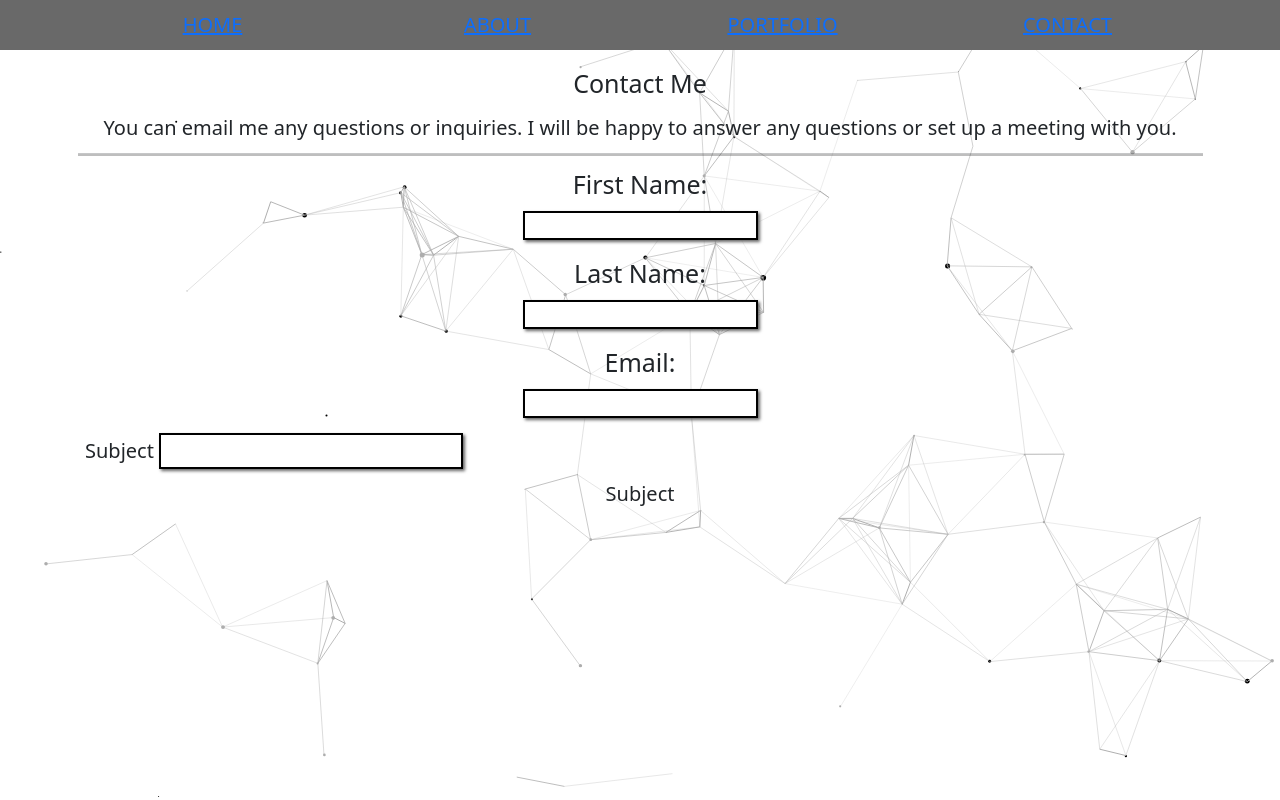
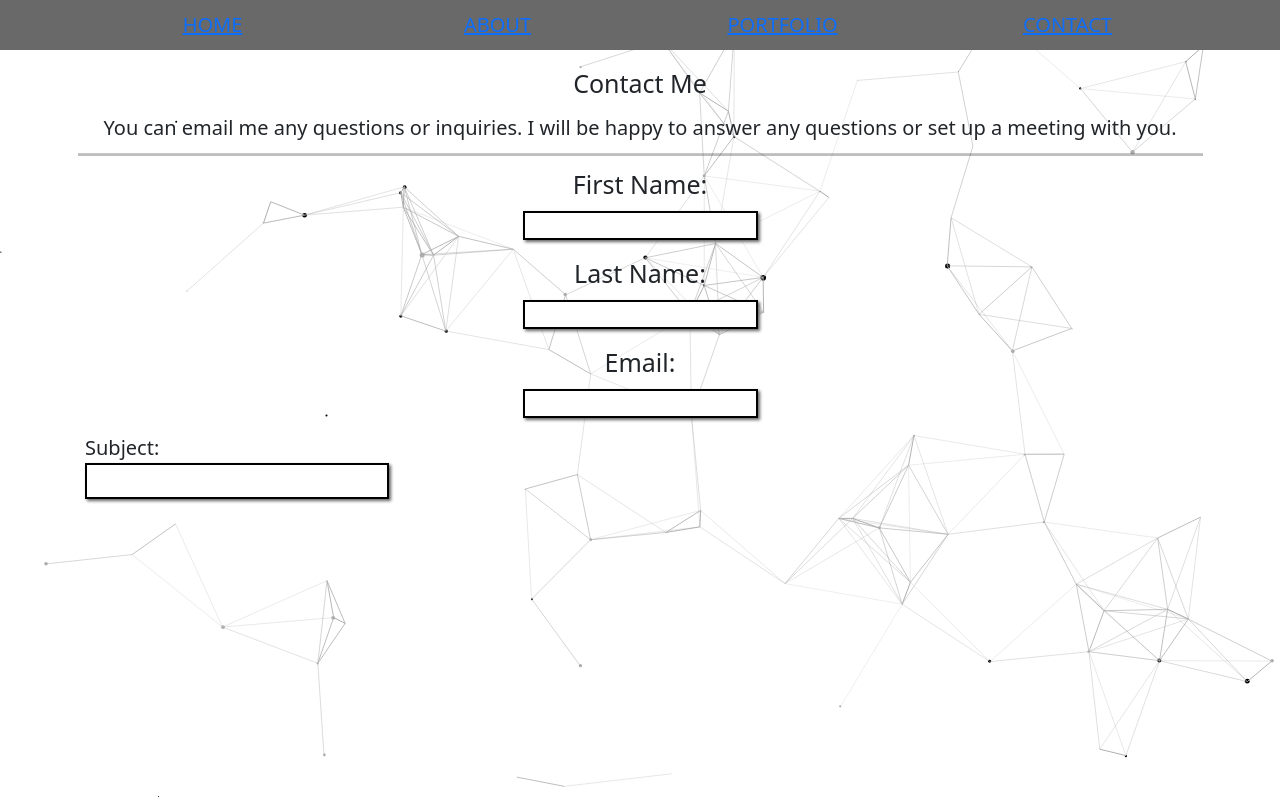
Before and after one commit to Nathan-Drieling/MSCoding-Portfolio-Project, a plain HTML site: page contact.html in a window 1280 px wide. Drawn offline with nearby package versions, Linux system fonts and the light colour scheme; a script that the page names is missing.

Commit message:
Update contact.html

```diff
--- a/contact.html
+++ b/contact.html
@@ -126,18 +126,11 @@
                     </label>
                 </p>
             </div>
-
-
-
             <div class="row d-flex mx-auto d-block justify-content-center align-items-center">
                 <p class="text-start fs-2">
-                    Subject
+                    Subject:
+                    <br>
                     <input type="text" id="subject" name="subject">
-                </p>
-            </div>
-            <div class="row">
-                <p class="text-center fs-2">
-                    Subject
                 </p>
             </div>
         </div>
```
